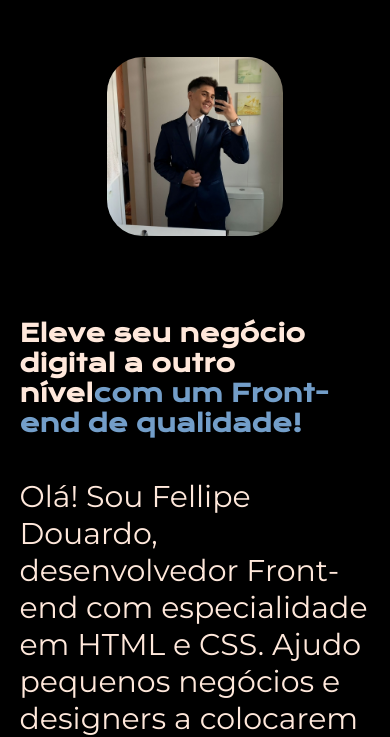
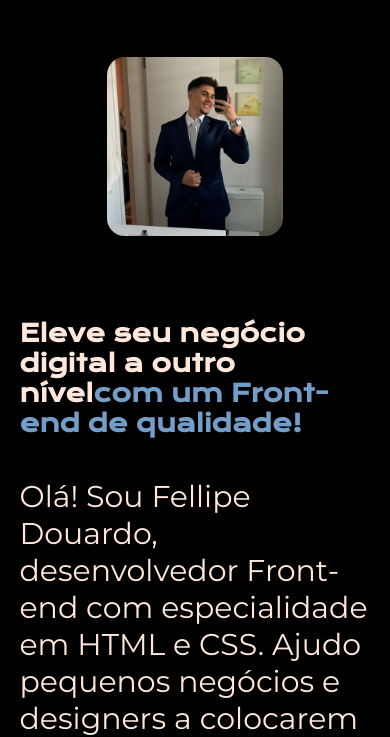
Before and after one commit to FellipeDourado/Portifolio-simples, a plain HTML site: page index.html in a window 390 px wide. Shown: the part 115-852 px from the top of the page. Drawn offline with nearby package versions, Linux system fonts and the light colour scheme.

Commit message:
Update style.css

```diff
--- a/style.css
+++ b/style.css
@@ -129,7 +129,4 @@ body{
         width: auto;
     }
 
-    .apresentacao__imagem{
-        border-radius: 20%;
-
 }
```
